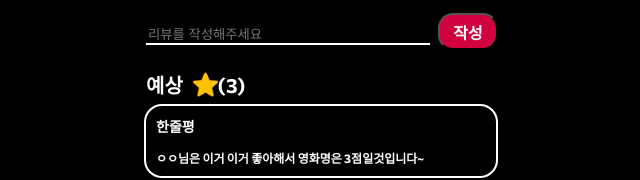
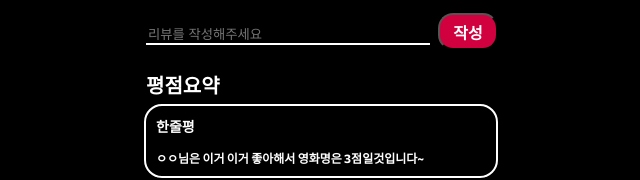
Before and after one commit to Munhak-Zip/Munhak.Zip_Front, a React (Create React App) app: page /movie/detail in a window 1280 px wide. Shown: the part 840-1020 px from the top of the page, without its empty margins (319-959 px from the left). Built offline with nearby package versions, Linux system fonts and the light colour scheme.

Commit message:
[fix/#1] 영화 ui 변경

```diff
--- a/src/views/movie/MovieDetail.js
+++ b/src/views/movie/MovieDetail.js
@@ -141,9 +141,7 @@ const MovieDetail=() =>{
             <button className="review_btn">작성</button>
 
             <div className="expect">
-                예상
-                <img className="star_ex" src={star} width={25} height={25}/>
-                (3)
+                평점요약
             </div>
             <div className="expect_box">
                 <b className="expect_text_mid">한줄평</b>
```
